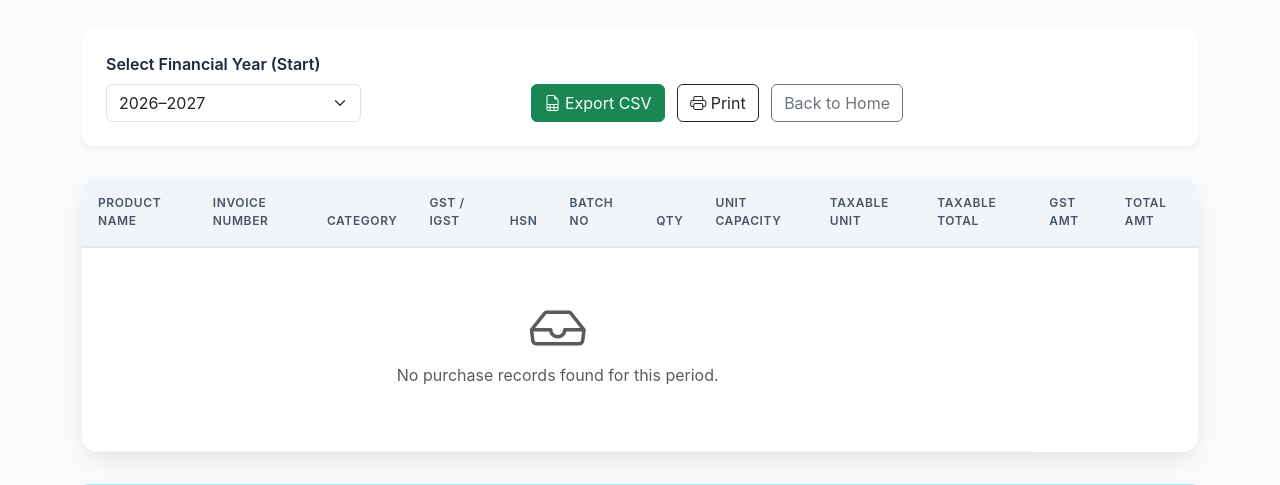
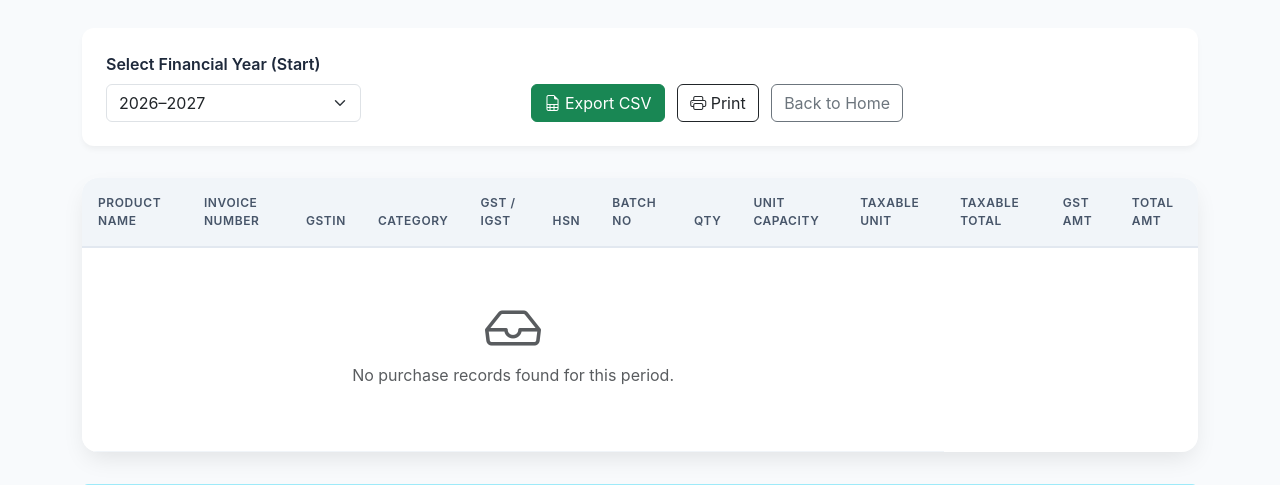
Before and after one commit to Tejas132005/E-Commerce-Platform, a Django app: page /store/yearly-purchase-details/ in a window 1280 px wide. Shown: the part 167-652 px from the top of the page. Run offline with Django 4.2, Linux system fonts and the light colour scheme; the visitor is signed in with stand-in values (Sample User, id 1); data that the repository does not hold is empty.

Commit message:
Updated GSTIN in  Monthly/Yealry Purchase

```diff
--- a/store/views.py
+++ b/store/views.py
@@ -2036,7 +2036,7 @@ def _export_purchase_csv(details, filename):
 
     # Columns as specified in the requirement (must match UI exactly)
     headers = [
-        'Product Name', 'Invoice Number', 'Category', 'GST %', 'IGST %', 'HSN', 'Batch No',
+        'Product Name', 'Invoice Number', 'GSTIN', 'Category', 'GST %', 'IGST %', 'HSN', 'Batch No',
         'Stock Purchased', 'Unit Capacity', 'Taxable Unit Amt', 'Taxable Total Amt',
         'IGST Amt', 'CGST Amt', 'SGST Amt', 'Total Amt'
     ]
@@ -2054,7 +2054,7 @@ def _export_purchase_csv(details, filename):
             for d in table_data:
                 p = d['product']
                 writer.writerow([
-                    p.name, p.purchase_invoice_number or '-', p.category or '', f"{p.gst}%", f"{p.igst}%", p.hsn_code or '', p.batch_number or '',
+                    p.name, p.purchase_invoice_number or '-', p.company_gstin or '-', p.category or '', f"{p.gst}%", f"{p.igst}%", p.hsn_code or '', p.batch_number or '',
                     d['quantity'], f"{p.unit_capacity} {p.measurement_type}" if p.unit_capacity else "-",
                     f"{d['taxable_unit_amt']:.2f}", f"{d['taxable_total']:.2f}",
                     f"{d['igst_amt']:.2f}", f"{d['cgst_amt']:.2f}", f"{d['sgst_amt']:.2f}", f"{d['total_amt']:.2f}"
@@ -2066,7 +2066,7 @@ def _export_purchase_csv(details, filename):
                 sum_total += d['total_amt']
 
         writer.writerow([
-            'TOTAL', '', '', '', '', '', '', '', '', '',
+            'TOTAL', '', '', '', '', '', '', '', '', '', '',
             f"{sum_taxable_total:.2f}", f"{sum_igst:.2f}", f"{sum_cgst:.2f}", f"{sum_sgst:.2f}", f"{sum_total:.2f}"
         ])
         writer.writerow([])
@@ -2084,7 +2084,7 @@ def _export_purchase_csv(details, filename):
             for d in table_data:
                 p = d['product']
                 writer.writerow([
-                    p.name, p.purchase_invoice_number or '-', p.category or '', f"{p.gst}%", f"{p.igst}%", p.hsn_code or '', p.batch_number or '',
+                    p.name, p.purchase_invoice_number or '-', p.company_gstin or '-', p.category or '', f"{p.gst}%", f"{p.igst}%", p.hsn_code or '', p.batch_number or '',
                     d['quantity'], f"{p.unit_capacity} {p.measurement_type}" if p.unit_capacity else "-",
                     f"{d['taxable_unit_amt']:.2f}", f"{d['taxable_total']:.2f}",
                     f"{d['igst_amt']:.2f}", f"{d['cgst_amt']:.2f}", f"{d['sgst_amt']:.2f}", f"{d['total_amt']:.2f}"
@@ -2096,7 +2096,7 @@ def _export_purchase_csv(details, filename):
                 sum_total += d['total_amt']
 
         writer.writerow([
-            'TOTAL', '', '', '', '', '', '', '', '', '',
+            'TOTAL', '', '', '', '', '', '', '', '', '', '',
             f"{sum_taxable_total:.2f}", f"{sum_igst:.2f}", f"{sum_cgst:.2f}", f"{sum_sgst:.2f}", f"{sum_total:.2f}"
         ])
         writer.writerow([])
--- a/templates/purchase_details.html
+++ b/templates/purchase_details.html
@@ -195,6 +195,7 @@
                         <tr>
                             <th>Product Name</th>
                             <th>Invoice Number</th>
+                            <th>GSTIN</th>
                             <th>Category</th>
                             <th>GST / IGST</th>
                             <th>HSN</th>
@@ -216,6 +217,7 @@
                             <tr>
                                 <td class="fw-bold">{{ d.product.name }}</td>
                                 <td>{{ d.product.purchase_invoice_number|default:"-" }}</td>
+                                <td>{{ d.product.company_gstin|default:"-" }}</td>
                                 <td>{{ d.product.category|default:"-" }}</td>
                                 <td>
                                     {% if d.product.igst > 0 %}
```
